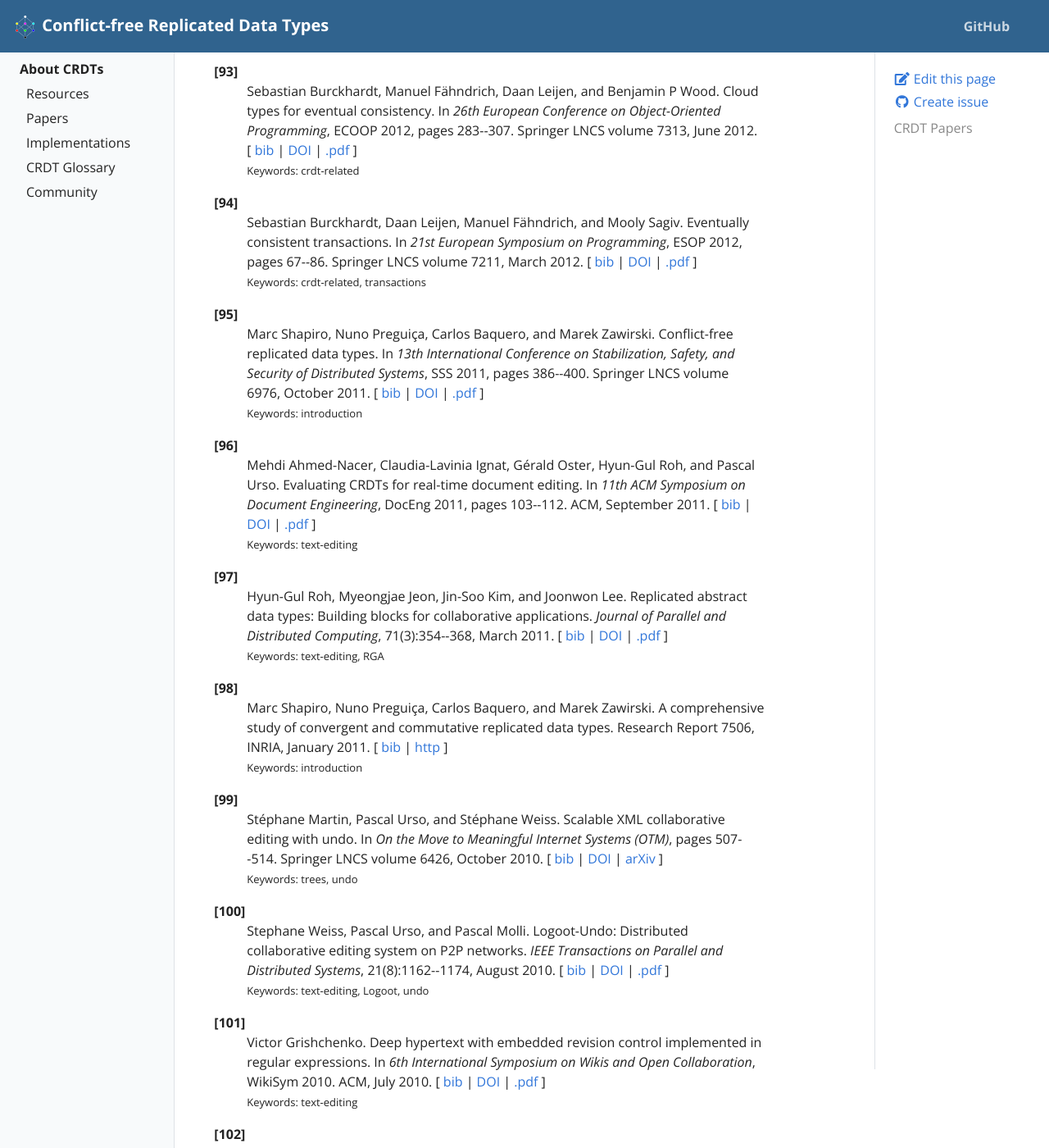
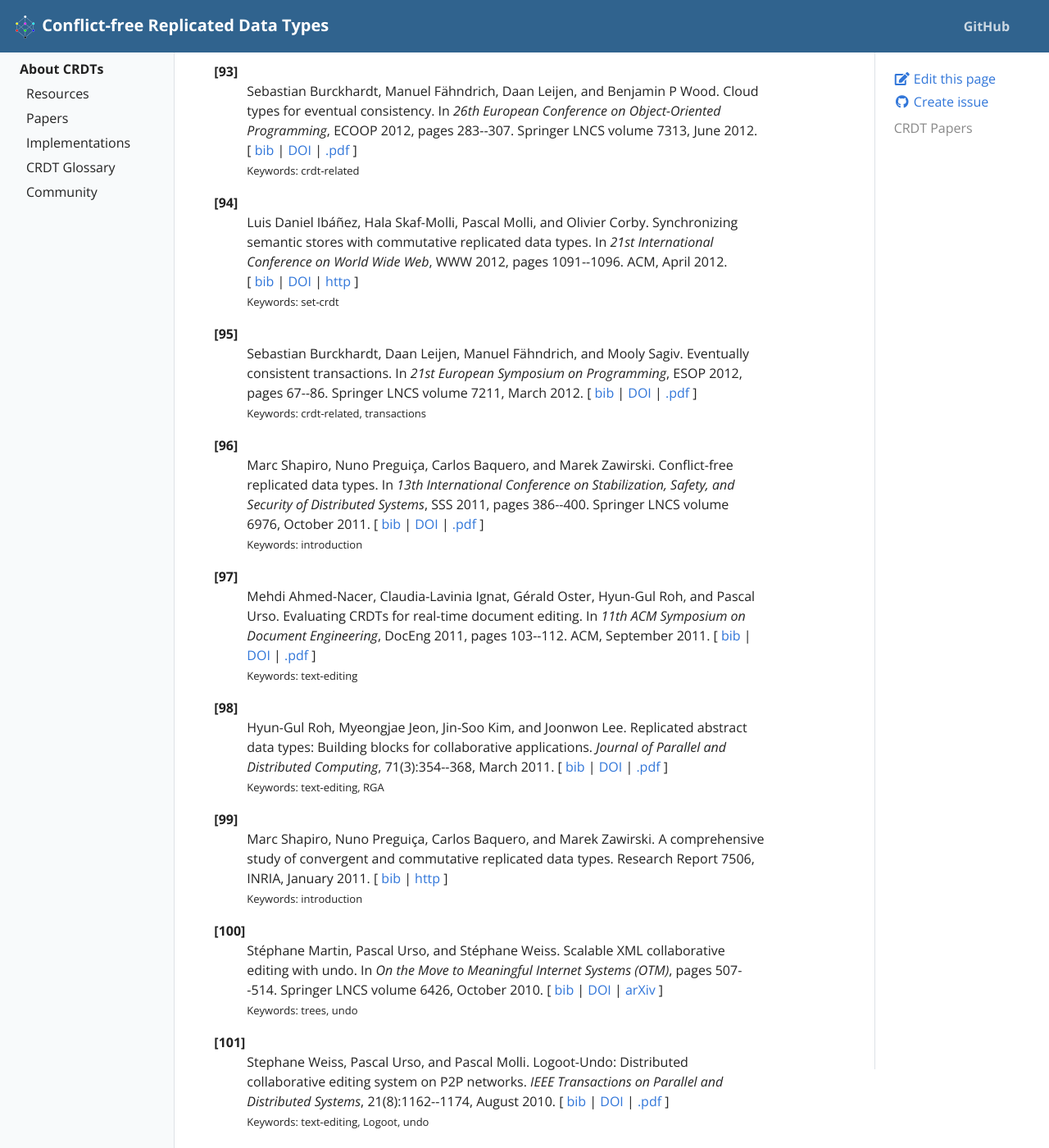
Before and after one commit to ept/crdt-website, a Jekyll site: the page built from papers.html, in a window 1280 px wide and 1400 px high, scrolled down 14079 px. Shown: the whole window at 82% size. Built offline with Jekyll 4.4.1, drawn with Linux system fonts in a browser that asks for light colours; some of the changed text lies outside the part shown.

Commit message:
Add SU-Set paper (mentioned in #24)

```diff
--- a/papers.html
+++ b/papers.html
@@ -1784,7 +1784,25 @@ Keywords: crdt-related
 
 
 <dt>
-[<a name="Burckhardt2012transactions">94</a>]
+[<a name="Ibanez2012semantic">94</a>]
+</dt>
+<dd>
+Luis&nbsp;Daniel Ib&aacute;&ntilde;ez, Hala Skaf-Molli, Pascal Molli, and Olivier Corby.
+ Synchronizing semantic stores with commutative replicated data types.
+ In <em>21st International Conference on World Wide Web</em>, WWW 2012,
+  pages 1091--1096. ACM, April 2012.
+[&nbsp;<a href="papers_bib.html#Ibanez2012semantic">bib</a>&nbsp;|
+<a href="http://dx.doi.org/10.1145/2187980.2188246">DOI</a>&nbsp;|
+<a href="https://hal.inria.fr/hal-00686484/document">http</a>&nbsp;]
+<blockquote><font size="-1">
+Keywords: set-crdt
+</font></blockquote>
+
+</dd>
+
+
+<dt>
+[<a name="Burckhardt2012transactions">95</a>]
 </dt>
 <dd>
 Sebastian Burckhardt, Daan Leijen, Manuel F&auml;hndrich, and Mooly Sagiv.
@@ -1932,7 +1950,7 @@ Keywords: text-editing
 
 
 <dt>
-[<a name="Letia2010consistency">102</a>]
+[<a name="Letia2010consistency">103</a>]
 </dt>
 <dd>
 Mihai Letia, Nuno Pregui&ccedil;a, and Marc Shapiro.
```
Also changed, not shown: other parts of papers.html (+12 -12 lines), papers.bib (+14 -0 lines), papers_bib.html (+16 -0 lines).
